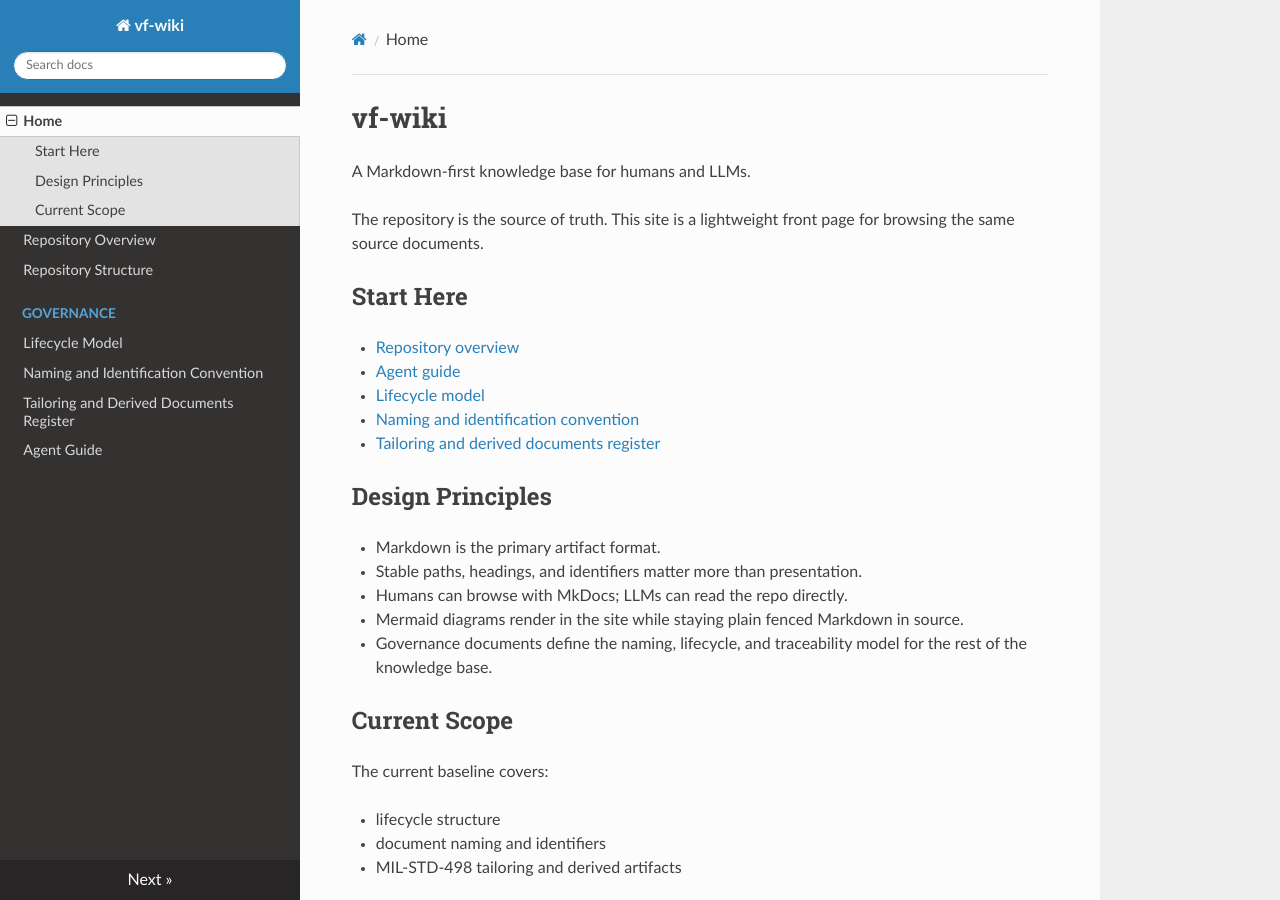
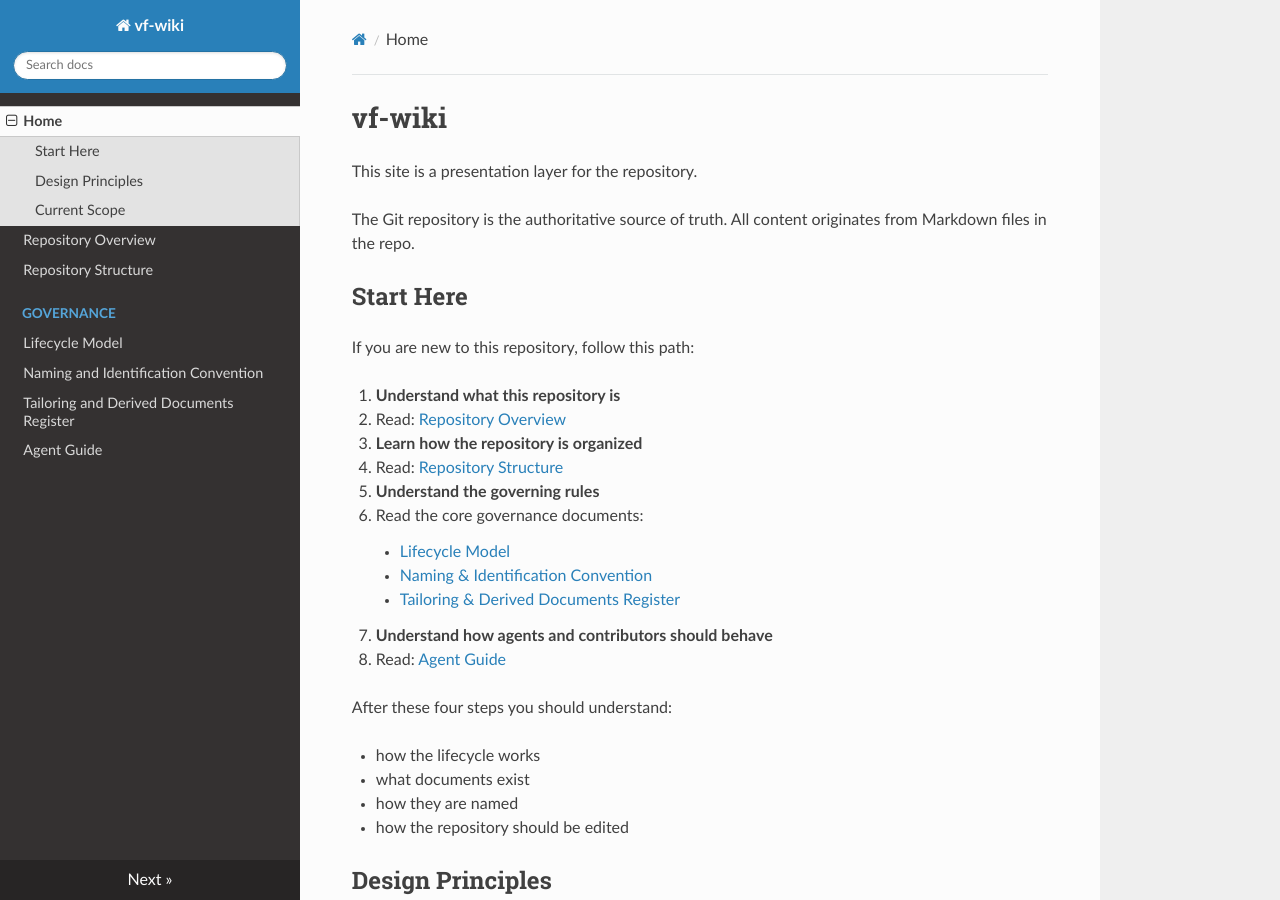
Before and after one commit to vf-tech/vf-wiki, an MkDocs documentation site: the page built from docs/index.md, in a window 1280 px wide and 900 px high. Built offline with MkDocs 1.6.1, drawn with Linux system fonts in a browser that asks for light colours; nearby versions of some CDN libraries.

Commit message:
Update docs index onboarding flow
Clarify the repository as source of truth and provide a clearer start-here reading path for new contributors.

```diff
--- a/docs/index.md
+++ b/docs/index.md
@@ -1,16 +1,35 @@
 # vf-wiki
 
-A Markdown-first knowledge base for humans and LLMs.
+This site is a presentation layer for the repository.
 
-The repository is the source of truth. This site is a lightweight front page for browsing the same source documents.
+The Git repository is the authoritative source of truth.
+All content originates from Markdown files in the repo.
 
 ## Start Here
 
-- [Repository overview](repository_overview.md)
-- [Agent guide](AGENTS.md)
-- [Lifecycle model](00_governance/lifecycle_model.md)
-- [Naming and identification convention](00_governance/naming_identification_convention.md)
-- [Tailoring and derived documents register](00_governance/tailoring_derived_documents_register.md)
+If you are new to this repository, follow this path:
+
+1. **Understand what this repository is**
+   - Read: [Repository Overview](repository_overview.md)
+
+2. **Learn how the repository is organized**
+   - Read: [Repository Structure](repo_structure.md)
+
+3. **Understand the governing rules**
+   - Read the core governance documents:
+     - [Lifecycle Model](00_governance/lifecycle_model.md)
+     - [Naming & Identification Convention](00_governance/naming_identification_convention.md)
+     - [Tailoring & Derived Documents Register](00_governance/tailoring_derived_documents_register.md)
+
+4. **Understand how agents and contributors should behave**
+   - Read: [Agent Guide](AGENTS.md)
+
+After these four steps you should understand:
+
+- how the lifecycle works
+- what documents exist
+- how they are named
+- how the repository should be edited
 
 ## Design Principles
 
```
